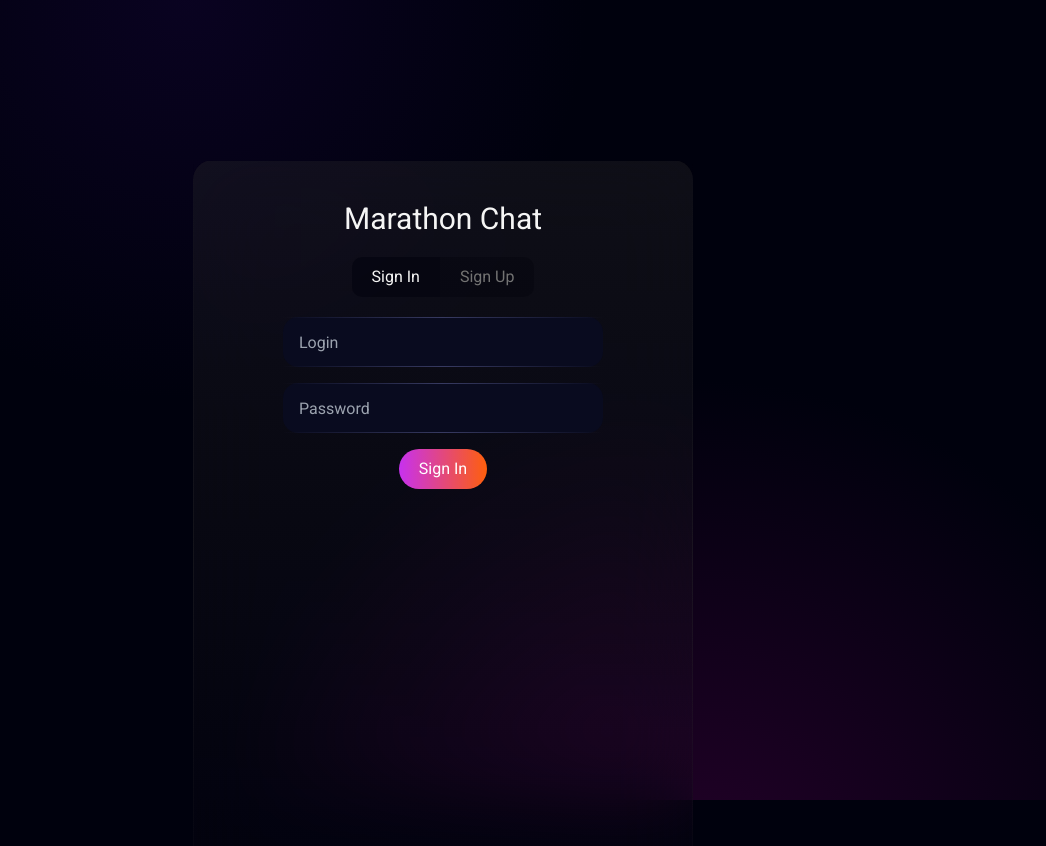
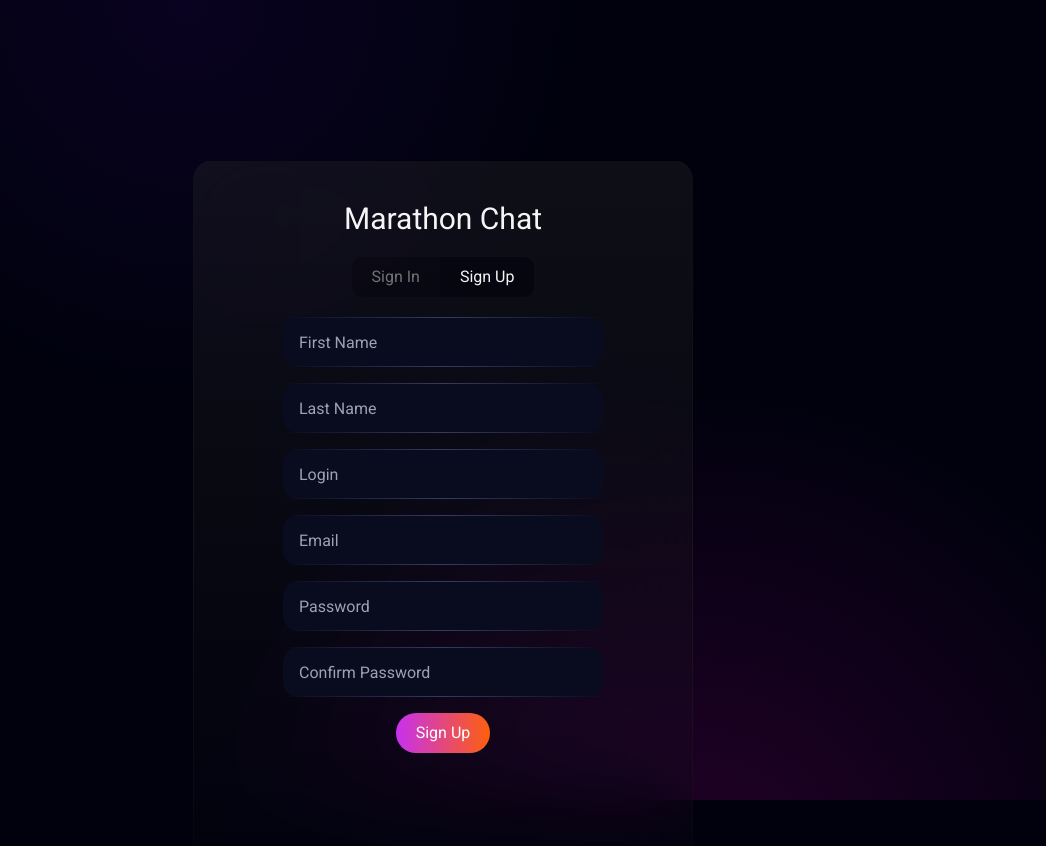
Before and after one commit to andrewench/marathon-chat-2023-frontend, a Next.js app: page / in a window 1280 px wide. Both pictures are taken after a click on the button "Sign Up". Shown: the top 846 px of the page, without its empty margins (197-1243 px from the left). Built offline with nearby package versions, Linux system fonts and the light colour scheme.

Commit message:
add form fields

```diff
--- a/app/components/layout/index.ts
+++ b/app/components/layout/index.ts
@@ -12,3 +12,4 @@ export { ChatTabs } from './chat-tabs/chat-tabs.layout'
 export { FormLayout } from './form/form.layout'
 
 export { LoginForm } from './login-form/login-form.layout'
+export { SignUpForm } from './signup-form/signup-form.layout'
--- a/app/components/layout/login-form/login-form.layout.tsx
+++ b/app/components/layout/login-form/login-form.layout.tsx
@@ -27,17 +27,11 @@ export const LoginForm: FC = () => {
       onSubmit={onSubmit}
       className={styles.form}
     >
-      <TextField<ILoginCredentials>
-        placeholder="Login"
-        field="login"
-        autoComplete="off"
-        showError
-      />
+      <TextField<ILoginCredentials> placeholder="Login" field="login" />
       <TextField<ILoginCredentials>
         placeholder="Password"
         field="password"
         autoComplete="off"
-        showError
       />
 
       <button type="submit" className={styles.submit}>
--- /dev/null
+++ b/app/components/layout/signup-form/signup-form.data.ts
@@ -0,0 +1,39 @@
+import { Path } from 'react-hook-form'
+
+import { SignUpCredentialsType } from '@/shared/types'
+
+type SignUpFieldType = {
+  field: Path<SignUpCredentialsType>
+  placeholder: string
+  autoComplete?: 'on' | 'off'
+}
+
+export const SignUpFieldsList: SignUpFieldType[] = [
+  {
+    field: 'firstName',
+    placeholder: 'First Name',
+  },
+  {
+    field: 'lastName',
+    placeholder: 'Last Name',
+  },
+  {
+    field: 'login',
+    placeholder: 'Login',
+    autoComplete: 'off',
+  },
+  {
+    field: 'email',
+    placeholder: 'Email',
+  },
+  {
+    field: 'password',
+    placeholder: 'Password',
+    autoComplete: 'off',
+  },
+  {
+    field: 'confirm',
+    placeholder: 'Confirm Password',
+    autoComplete: 'off',
+  },
+]
--- /dev/null
+++ b/app/components/layout/signup-form/signup-form.layout.tsx
@@ -0,0 +1,36 @@
+import { FC, memo } from 'react'
+import { SubmitHandler, useForm } from 'react-hook-form'
+
+import { Flex, FormLayout } from '@/components/layout'
+
+import { TextField } from '@/components/ui'
+
+import { SignUpCredentialsType } from '@/shared/types'
+
+import { SignUpFieldsList } from './signup-form.data'
+
+import styles from './signup-form.module.scss'
+
+const RenderedFields = memo(function RenderedFields() {
+  return SignUpFieldsList.map((props, idx) => (
+    <TextField<SignUpCredentialsType> {...props} key={idx} />
+  ))
+})
+
+export const SignUpForm: FC = () => {
+  const methods = useForm<SignUpCredentialsType>()
+
+  const onSubmit: SubmitHandler<SignUpCredentialsType> = data => {
+    console.log(data)
+  }
+
+  return (
+    <FormLayout methods={methods} onSubmit={onSubmit} className={styles.form}>
+      <RenderedFields />
+
+      <button type="submit" className={styles.submit}>
+        Sign Up
+      </button>
+    </FormLayout>
+  )
+}
--- /dev/null
+++ b/app/components/layout/signup-form/signup-form.module.scss
@@ -0,0 +1,9 @@
+.form {
+  @apply flex flex-col gap-4 w-[320px];
+}
+
+.submit {
+  @apply rounded-marathon-20 text-white px-5 py-2 mx-auto block;
+
+  background: linear-gradient(90deg, #c731ef, #fe5f0c);
+}
--- a/app/page.module.scss
+++ b/app/page.module.scss
@@ -19,7 +19,7 @@
 }
 
 .box {
-  @apply pt-10 flex flex-col items-center min-h-screen rounded-marathon-20 w-[500px] h-[600px] p-7 backdrop-blur-2xl border-[1px] border-neutral-300/10;
+  @apply pt-10 flex flex-col items-center min-h-screen rounded-marathon-20 w-[500px] min-h-screen p-7 backdrop-blur-2xl border-[1px] border-neutral-300/10;
 
   background: linear-gradient(180deg, #3030304d, transparent);
   border-bottom: 0;
--- a/app/page.tsx
+++ b/app/page.tsx
@@ -1,9 +1,11 @@
 'use client'
+
+import { useState } from 'react'
 
 import cn from 'clsx'
 import { motion } from 'framer-motion'
 
-import { Flex, LoginForm } from '@/components/layout'
+import { Flex, LoginForm, SignUpForm } from '@/components/layout'
 
 import { Heading } from '@/components/shared'
 
@@ -12,6 +14,8 @@ import { MainProvider } from '@/components/providers'
 import styles from './page.module.scss'
 
 const Main = () => {
+  const [tab, setTab] = useState<number>(0)
+
   return (
     <MainProvider>
       <Flex
@@ -31,11 +35,45 @@ const Main = () => {
           </Heading>
 
           <div className={styles.tabs}>
-            <button className={cn(styles.tab, styles.active)}>Sign In</button>
-            <button className={styles.tab}>Sign Up</button>
+            <button
+              className={cn(styles.tab, {
+                [styles.active]: !tab,
+              })}
+              onClick={() => setTab(0)}
+            >
+              Sign In
+            </button>
+            <button
+              className={cn(styles.tab, {
+                [styles.active]: tab === 1,
+              })}
+              onClick={() => {
+                setTab(1)
+              }}
+            >
+              Sign Up
+            </button>
           </div>
 
-          <LoginForm />
+          {tab === 0 && (
+            <motion.div
+              initial={{ translateY: 30 }}
+              animate={{ translateY: 0 }}
+              transition={{ duration: 0.3 }}
+            >
+              <LoginForm />
+            </motion.div>
+          )}
+
+          {tab === 1 && (
+            <motion.div
+              initial={{ translateY: 30 }}
+              animate={{ translateY: 0 }}
+              transition={{ duration: 0.3 }}
+            >
+              <SignUpForm />
+            </motion.div>
+          )}
         </motion.div>
       </Flex>
     </MainProvider>
```
